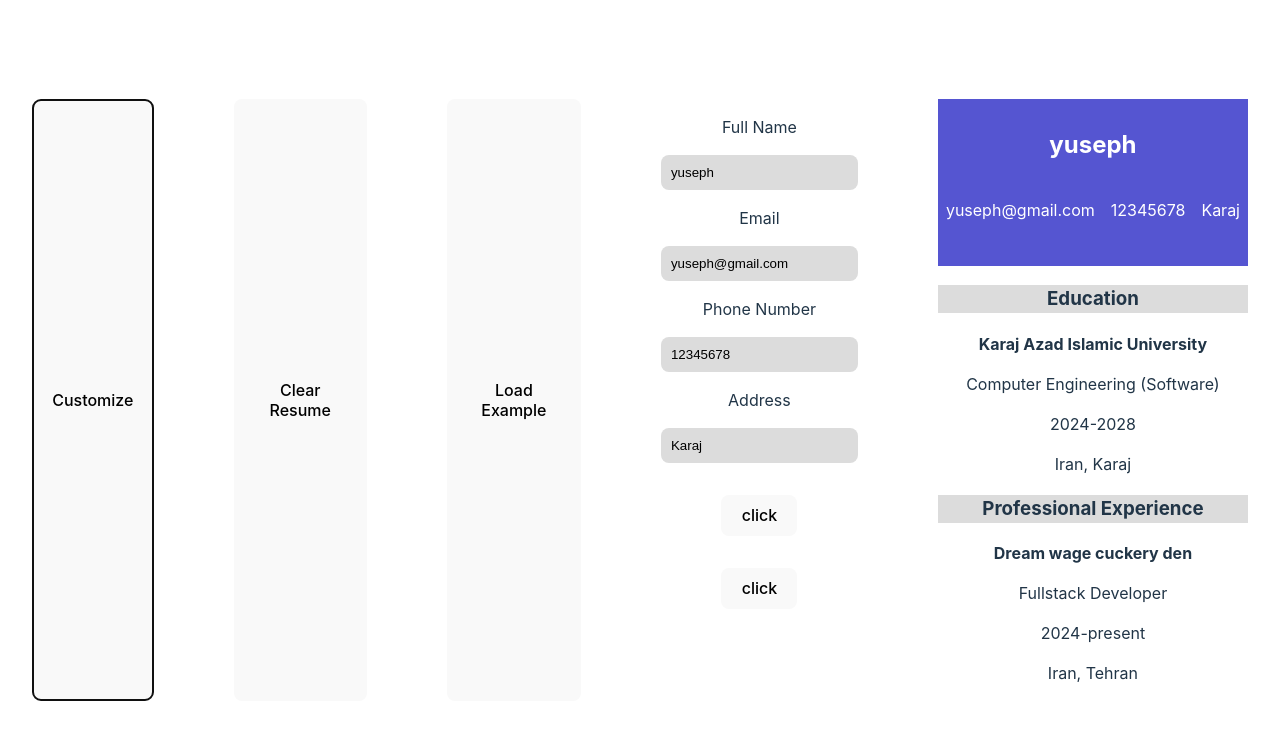
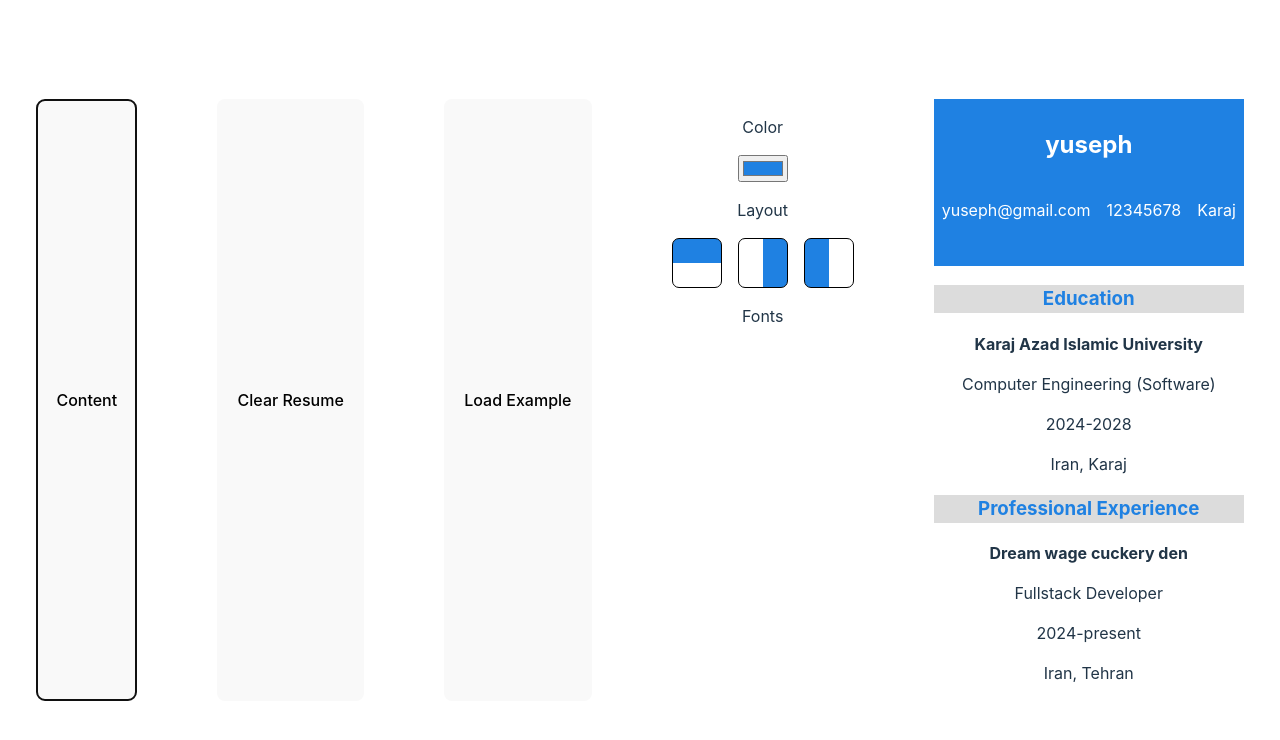
Before and after one commit to Yuseph03/CV-Application, a React (Vite) app: page / in a window 1280 px wide. Both pictures are taken after a click on the button "Customize". Shown: the top 740 px of the page. Built offline with nearby package versions, Linux system fonts and the light colour scheme.

Commit message:
Add layout options and colorpicker with corresponding state

```diff
--- a/src/App.css
+++ b/src/App.css
@@ -3,8 +3,6 @@
   padding: 2rem;
   margin: auto;
   text-align: center;
-  --heading-color: rgba(55, 55, 201, 0.849);
-  --section-heading-color: gainsboro;
 }
 
 #app-grid {
@@ -24,7 +22,7 @@
   grid-template-rows: 1fr 1fr;
   padding: 0.5em;
   color: white;
-  background-color: var(--heading-color);
+  background-color: rgb(51, 51, 250);
 }
 
 #cv-heading > div {
@@ -35,7 +33,7 @@
 
 #cv-job-heading,
 #cv-education-heading {
-  background-color: var(--section-heading-color);
+  background-color: gainsboro;
 }
 
 #personal-info input,
@@ -46,3 +44,16 @@
   border: none;
   border-radius: 8px;
 }
+
+#layout-options {
+  display: flex;
+  flex-direction: row;
+  gap: 1rem
+}
+
+.layout {
+  width: 3rem;
+  height: 3rem;
+  border: 0.1rem solid black;
+  border-radius: 7px;
+}
--- a/src/App.jsx
+++ b/src/App.jsx
@@ -5,6 +5,7 @@ import CV from './components/CV'
 import Data from './data.json'
 import HandleLoad from './components/HandleLoad'
 import HandleDelete from './components/HandleDelete'
+// import HandleColor from './components/HandleColor'
 
 function App() {
   const [fullname, setName] = useState(Data.Person.name)
@@ -21,11 +22,16 @@ function App() {
   const [jobStartDate, setJobStartDate] = useState(Data.Job.jobStartDate)
   const [jobEndDate, setJobEndDate] = useState(Data.Job.jobEndDate)
   const [jobLocation, setJobLocation] = useState(Data.Job.location)
-  const [switchTab, setSwitchTab] = useState(false)
+  const [switchTab, setSwitchTab] = useState(true)
+  const [color, setColor] = useState('#1F81E2')
+
+  const handleColor = (event) => {
+    return setColor(event.target.value);
+  }
 
   const handleSwitchTab = () => {
     return setSwitchTab(!switchTab);
-  };
+  }
 
   const setterProps = {
     setName, setEmail, setNumber, setAddress, setCompany, setRole, setJobStartDate,
@@ -34,7 +40,7 @@ function App() {
   }
 
   const cvProps = {
-    fullname, email, number, address, school, degree,
+    color, fullname, email, number, address, school, degree,
     uniStartDate, uniEndDate, uniLocation, company, role, jobStartDate, jobEndDate, jobLocation
   }
 
@@ -55,9 +61,10 @@ function App() {
 
   return (
     <div id="app-grid">
-      {/* <button id='content' onClick={handleSwitchTab}>Content</button> */}
-      <button id='custumization' onClick={handleSwitchTab}>Customize</button>
-      <button id="delete" onClick={() => HandleDelete(setterProps)} >Clear Resume</button>
+      <button id='custumization' onClick={handleSwitchTab}>
+        {switchTab ? 'Customize' : 'Content'}
+      </button>
+      <button id="delete" onClick={() => HandleDelete(setterProps)}>Clear Resume</button>
       <button id="reset" onClick={() => HandleLoad(setterProps)}>Load Example</button>
       {switchTab
       ?
@@ -70,14 +77,14 @@ function App() {
       <div className="customization">
         <div id="color">
           <p>Color</p>
-          <input type="color" id='color-input' onChange={(e) => handleColor}/>
+          <input type="color" value={color} id='color-input' onChange={handleColor}/>
         </div>
         <div id="layouts">
           <p>Layout</p>
-          <div className="layout-options">
-            <img src="" alt="" />
-            <img src="" alt="" />
-            <img src="" alt="" />
+          <div id="layout-options">
+           <div className='layout' style={{background: "linear-gradient(to bottom,"+ color +" 50%, white 50%)" }}></div>
+           <div className='layout' style={{background: "linear-gradient(to left,"+ color +" 50%, white 50%)" }}></div>
+           <div className='layout' style={{background: "linear-gradient(to right,"+ color +" 50%, white 50%)" }}></div>
           </div>
         </div>
         <div id="fonts">
--- a/src/components/CV.jsx
+++ b/src/components/CV.jsx
@@ -1,7 +1,7 @@
 function CV(props) {
     return (
         <div id="cv">
-            <section id="cv-heading">
+            <section id="cv-heading" style={{backgroundColor: props.color}}>
                 <h2>{props.fullname}</h2>
                 <div>
                     <p>{props.email}</p>
@@ -10,7 +10,7 @@ function CV(props) {
                 </div>
             </section>
             <section id="cv-education">
-                <h3 id="cv-education-heading">Education</h3>
+                <h3 id="cv-education-heading" style={{color: props.color}}>Education</h3>
                 <div>
                     <p><b>{props.school}</b></p>
                     <p>{props.degree}</p>
@@ -19,7 +19,7 @@ function CV(props) {
                 </div>
             </section>
             <section id="cv-job">
-                <h3 id="cv-job-heading">Professional Experience</h3>
+                <h3 id="cv-job-heading" style={{color: props.color}}>Professional Experience</h3>
                 <div>
                     <p><b>{props.company}</b></p>
                     <p>{props.role}</p>
```
Also changed, not shown: src/components/HandleColor.jsx (deleted).
